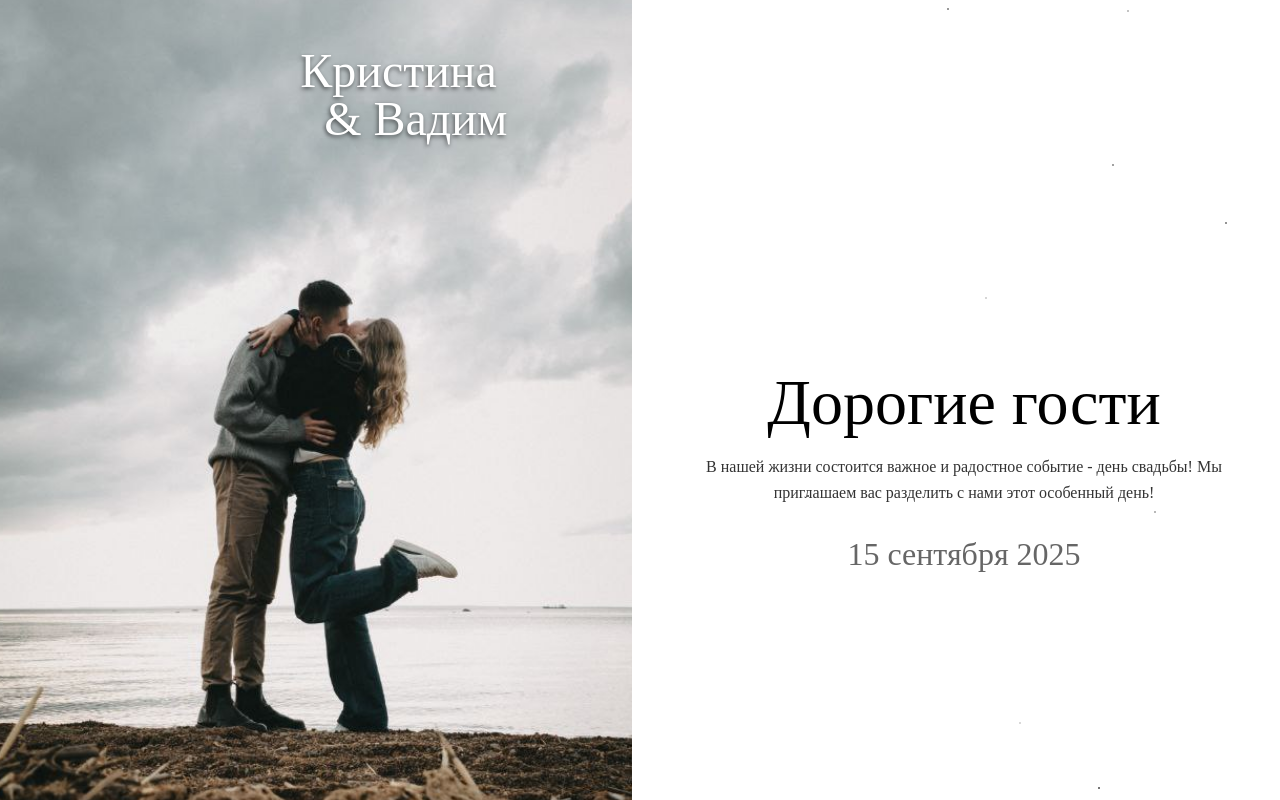
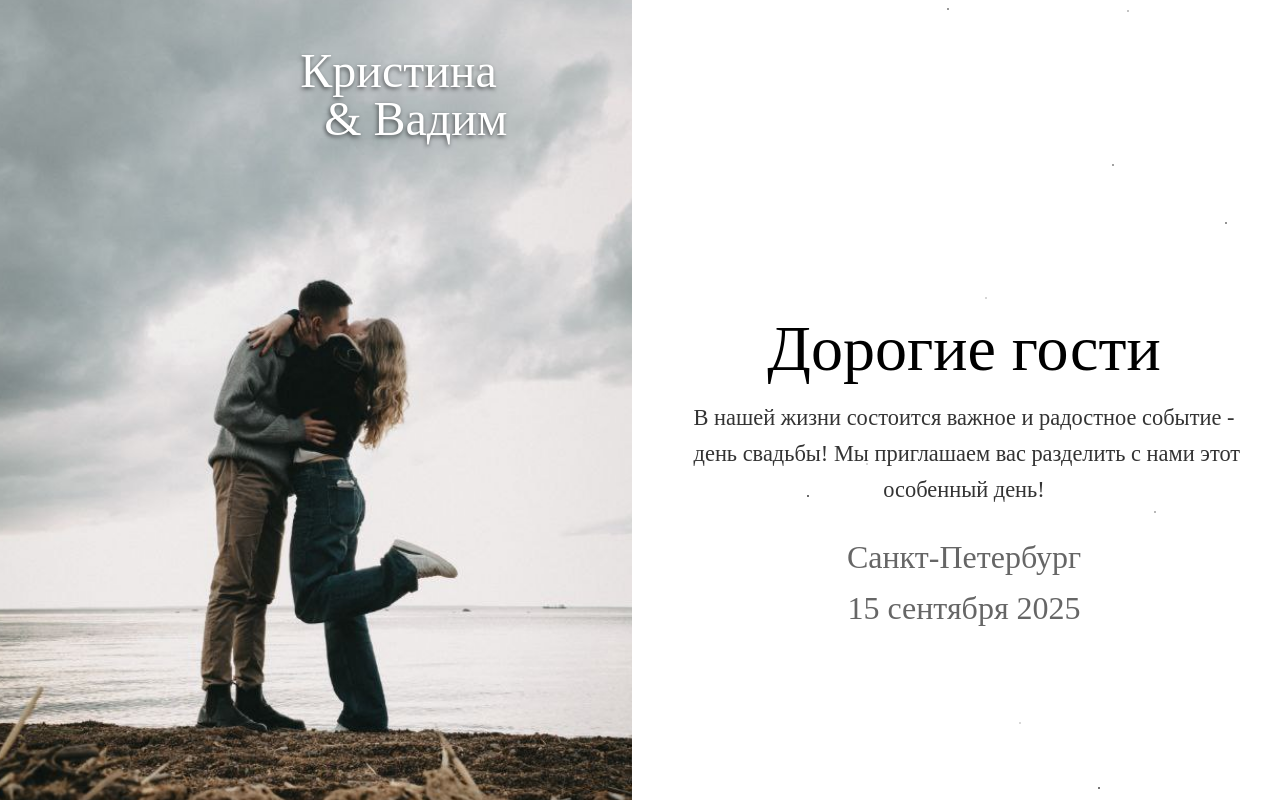
Before and after one commit to VadosLight/wedding, a React (Vite) app: page / in a window 1280 px wide. Shown: the top 800 px of the page. Built offline with nearby package versions, Linux system fonts and the light colour scheme.

Commit message:
фикс

```diff
--- a/src/features/Portrait/ui/Portrait.module.css
+++ b/src/features/Portrait/ui/Portrait.module.css
@@ -34,6 +34,10 @@
   padding: 1rem 1.5rem;
 }
 
+.subTitle {
+  font-size: 1.4rem;
+}
+
 .names {
   font-size: 2.5rem;
   font-weight: 300;
@@ -60,10 +64,16 @@
   font-style: normal; */
 }
 
+.city {
+  font-size: 1.5rem;
+  color: #666;
+  padding-top: 1.5rem;
+}
+
 .date {
   font-size: 1.5rem;
   color: #666;
-  padding-top: 1.5rem;
+  /* padding-top: 1.5rem; */
 }
 
 @media (min-width: 768px) {
@@ -79,4 +89,8 @@
   .date {
     font-size: 2rem;
   }
+
+  .city {
+    font-size: 2rem;
+  }
 }
--- a/src/features/Portrait/ui/Portrait.tsx
+++ b/src/features/Portrait/ui/Portrait.tsx
@@ -111,6 +111,7 @@ export const Portrait: FC = () => {
           событие{nbsp}-{nbsp}день свадьбы!
           Мы приглашаем вас разделить с нами этот особенный день!
         </h2>
+        <p className={styles.city}>Санкт-Петербург</p>
         <p className={styles.date}>15 сентября 2025</p>
       </div>
     </section>
```
